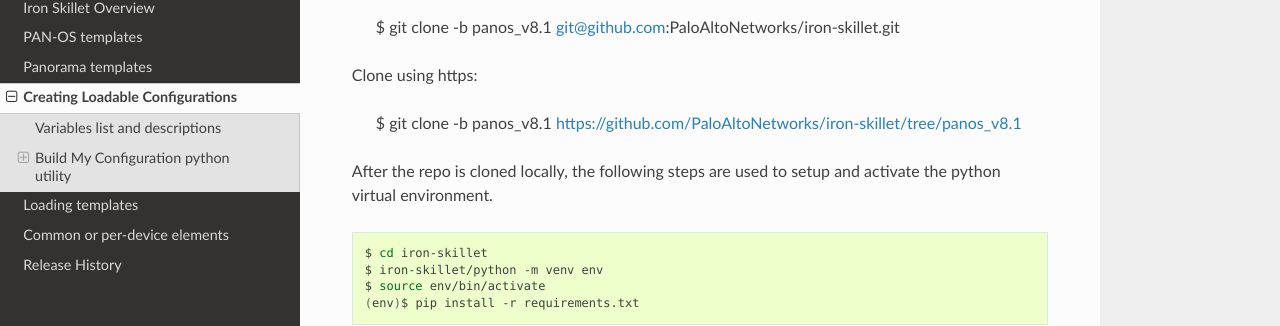
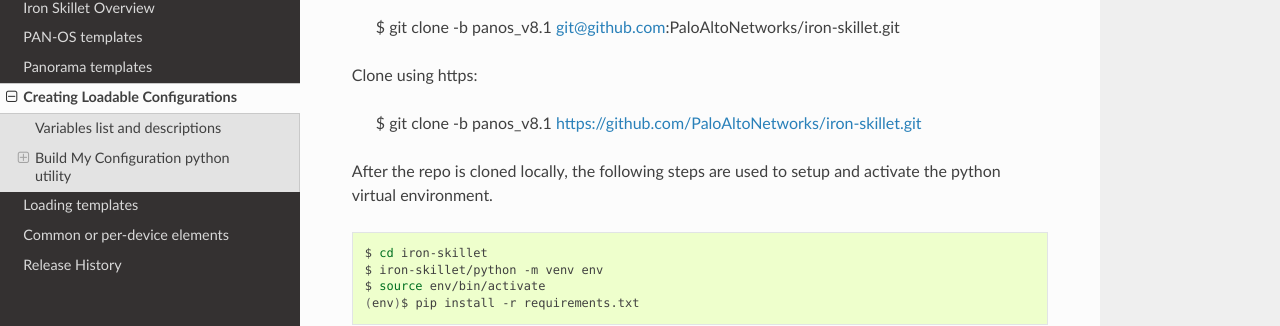
Before and after one commit to PaloAltoNetworks/iron-skillet, a Sphinx documentation site: the page built from docs/creating_loadable_configs.rst, in a window 1280 px wide and 900 px high, scrolled down 1890 px. Shown: the part 144-470 px from the top of the window. Built offline with Sphinx 7.4.7 and the Read the Docs theme 2.0.0, drawn with Linux system fonts in a browser that asks for light colours; some of the changed lines change nothing that is shown.

Commit message:
fix clone url for https

```diff
--- a/docs/conf.py
+++ b/docs/conf.py
@@ -168,7 +168,8 @@
 .. |branch| replace:: panos_v8.1
 .. |panosconfigfile| replace:: iron_skillet_day1_template.xml
 .. |panoramaconfigfile| replace:: iron_skillet_day1_template.xml
-.. |repourlssh| replace:: git@github.com:PaloAltoNetworks/iron-skillet.git
+.. |clonessh| replace:: git@github.com:PaloAltoNetworks/iron-skillet.git
+.. |clonehttps| replace:: https://github.com/PaloAltoNetworks/iron-skillet.git
 .. |repourl| replace:: https://github.com/PaloAltoNetworks/iron-skillet/tree/panos_v8.1
 .. |repotools| replace:: https://github.com/PaloAltoNetworks/iron-skillet/tree/panos_v8.1/tools
 .. |panosxpaths| replace:: https://github.com/PaloAltoNetworks/iron-skillet/blob/panos_v8.1/templates/panos/panos_xpaths_list.py
--- a/docs/creating_loadable_configs.rst
+++ b/docs/creating_loadable_configs.rst
@@ -78,12 +78,12 @@
 
 Clone using ssh:
 
-    $ git clone -b |branch| |repourlssh|
+    $ git clone -b |branch| |clonessh|
 
 
 Clone using https:
 
-    $ git clone -b |branch| |repourl|
+    $ git clone -b |branch| |clonehttps|
 
 
 After the repo is cloned locally, the following steps are used to setup and activate the python virtual environment.
```
